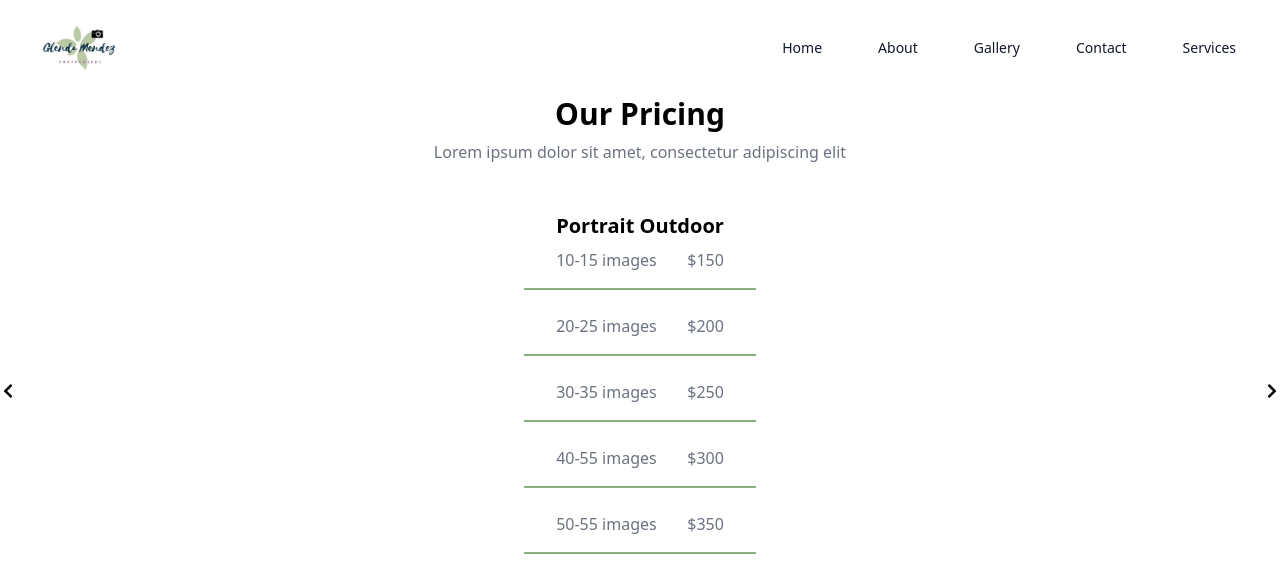
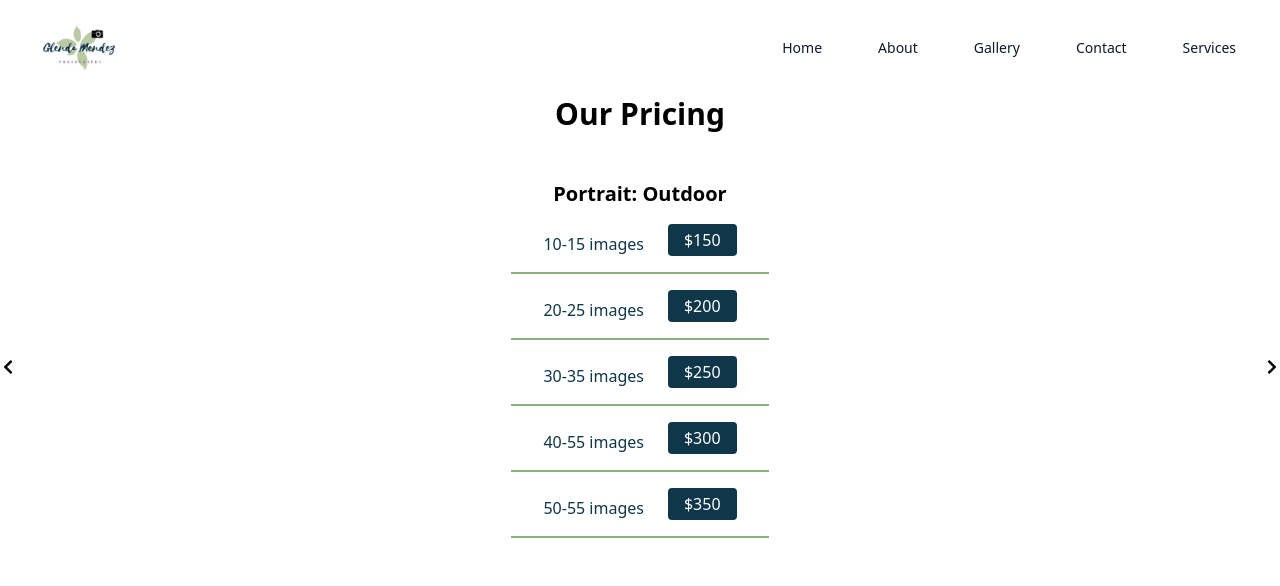
Before and after one commit to Clos01/glena-photogrpahy-, a React (Create React App) app in the folder Client/: page /Services in a window 1280 px wide. Shown: the top 586 px of the page. Built offline with nearby package versions, Linux system fonts and the light colour scheme.

Commit message:
changed color text & added box around prices

```diff
--- a/Client/src/App.css
+++ b/Client/src/App.css
@@ -25,3 +25,15 @@
 .text-right{
   text-align: right;
 }
+
+
+
+.price-box {
+  background-color: #0f3649;
+  display: inline-block;
+  border-radius: 0.25rem;
+}
+
+.price-box p {
+  margin: 0;
+}
--- a/Client/src/pages/Services.jsx
+++ b/Client/src/pages/Services.jsx
@@ -7,7 +7,7 @@ function Services() {
   //   pricing
   const slides = [
     {
-      title: "Portrait Outdoor",
+      title: "Portrait: Outdoor",
       content: [
         { images: "10-15", price: "$150" },
         { images: "20-25", price: "$200" },
@@ -124,9 +124,6 @@ function Services() {
     <div className="container mx-auto">
       <div className="text-center mb-8">
         <h2 className="text-3xl font-bold">Our Pricing</h2>
-        <p className="text-gray-500 mt-2">
-          Lorem ipsum dolor sit amet, consectetur adipiscing elit
-        </p>
       </div>
 
       <div className="relative">
@@ -134,24 +131,33 @@ function Services() {
           <div className="slide active">
             <div className="p-4 bg-white">
               <div className="flex justify-center">
-                <h3 className="text-xl font-bold">
+                <h3 className="text-xl font-bold mb-4">
                   {slides[currentSlide].title}
                 </h3>
               </div>
               {slides[currentSlide].content.map((line, index) => (
                 <div key={index}>
-                  <div className="flex justify-between">
+                  <div className="flex justify-between items-center mb-4">
                     <div className="flex items-center">
-                      <p className="text-gray-500 mt-2 mr-2">
+                    <p
+                        className="text-gray-700 mt-2 mr-2"
+                        style={{ color: "#0f3649" }}
+                      >
                         {line.images} images
                       </p>
                     </div>
-                    <div>
-                      <p className="text-gray-500 mt-2">{line.price}</p>
+                    <div className="price-box ml-4">
+                      <p className="text-white px-4 py-1">{line.price}</p>
                     </div>
                   </div>
-                  <hr className="my-4" style={{borderTop: "2px solid #88b17e", marginLeft: "-2rem", marginRight: "-2rem"}} />
-
+                  <hr
+                    className="my-4"
+                    style={{
+                      borderTop: "2px solid #88b17e",
+                      marginLeft: "-2rem",
+                      marginRight: "-2rem",
+                    }}
+                  />
                 </div>
               ))}
             </div>
@@ -167,7 +173,6 @@ function Services() {
             ></button>
           ))}
         </div>
-
 
         <button
           className="prev absolute top-1/2 left-0 transform -translate-y-1/2"
```
Lines whose indentation alone changed are shown as unchanged.
